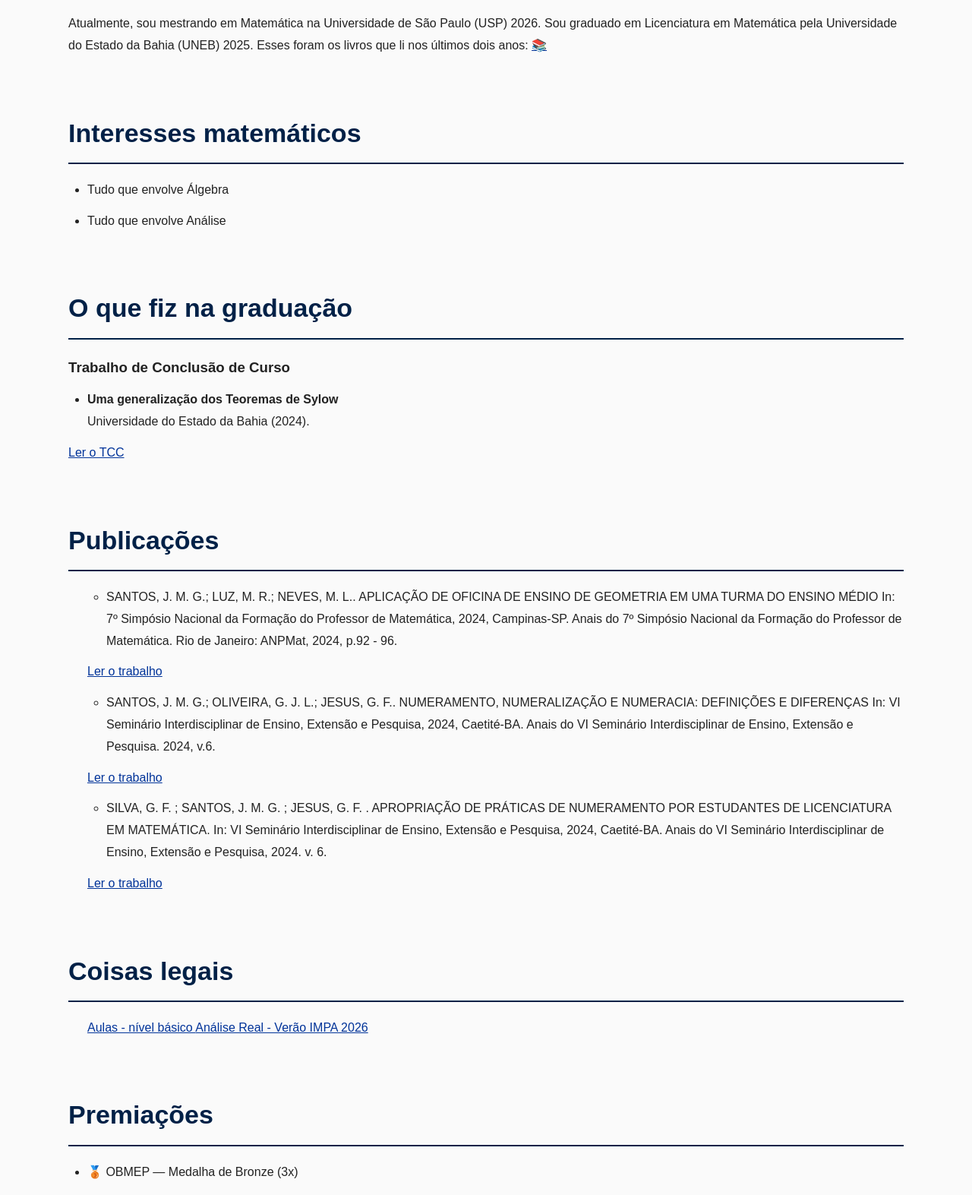
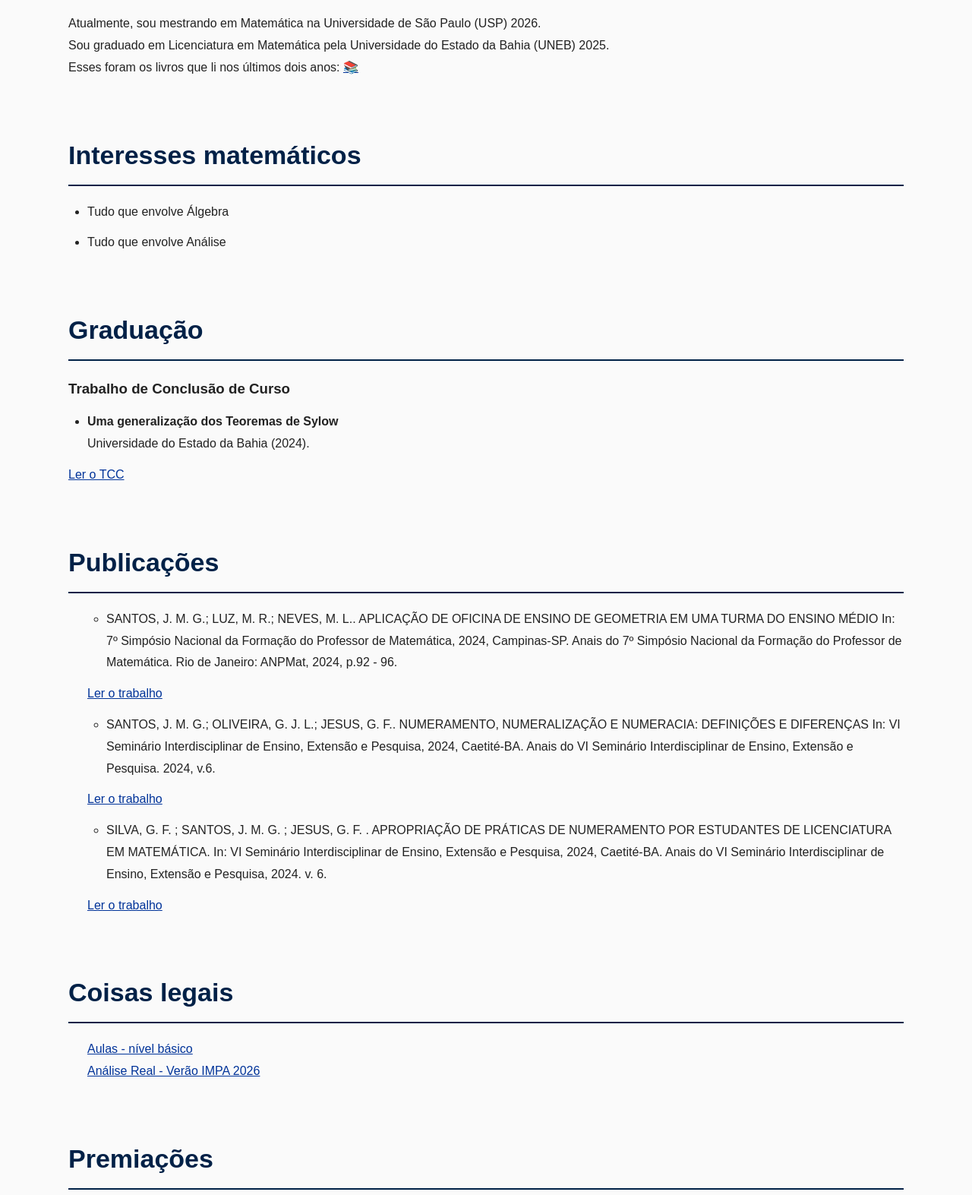
Before and after one commit to cedrikmarcos/jmarcosgsantos, a plain HTML site: page index.html in a window 1280 px wide. Shown: the part 593-2166 px from the top of the page at 76% size. Drawn offline with Linux system fonts and the light colour scheme.

Commit message:
Revise academic section and update resource links
Updated academic section and added links to resources.

```diff
--- a/index.html
+++ b/index.html
@@ -49,7 +49,7 @@ Mestrando em Matemática - USP
 <a href="#teaching">Coisas legais</a>
 
 <a href="#awards">Premiações</a>
-<a href="#academic"> O que escrevi na graduação</a>
+<a href="#academic"> Graduação</a>
 
 
  <a href="#contact">Contato</a>
@@ -65,13 +65,11 @@ Mestrando em Matemática - USP
 <p>
 
 Atualmente, sou mestrando em Matemática na Universidade de São Paulo (USP) 2026.
-Sou graduado em Licenciatura em Matemática pela Universidade do Estado da Bahia (UNEB) 2025.
-Esses foram os livros que li nos últimos dois anos: <a href="https://docs.google.com/spreadsheets/d/1Edw8yPvcrolHWS0l3gQXj95MNG3j7boVmQjgF4lEqXM/edit?usp=sharing" target="_blank">
+</p>
+ <p> Sou graduado em Licenciatura em Matemática pela Universidade do Estado da Bahia (UNEB) 2025.</p>
+<p>Esses foram os livros que li nos últimos dois anos: <a href="https://docs.google.com/spreadsheets/d/1Edw8yPvcrolHWS0l3gQXj95MNG3j7boVmQjgF4lEqXM/edit?usp=sharing" target="_blank">
 📚
-</a>
-
-</p>
-
+</a></p>
 </section>
 
 <section id="research">
@@ -88,7 +86,7 @@ Esses foram os livros que li nos últimos dois anos: <a href="https://docs.googl
 </ul>
 <section id="academic">
 
-<h2> O que fiz na graduação</h2>
+<h2> Graduação</h2>
 
 <h3>Trabalho de Conclusão de Curso</h3>
 
@@ -164,14 +162,14 @@ Interdisciplinar de Ensino, Extensão e Pesquisa, 2024. v. 6.
 
 <ul>
 
+<p> <a href="https://drive.google.com/drive/folders/1zc8TGPvdyj57S4ydtdkPnitU5QwOZDhJ?usp=drive_link" target="_blank">
+Aulas - nível básico
+</a></p>
 
- <a href="https://drive.google.com/drive/folders/1zc8TGPvdyj57S4ydtdkPnitU5QwOZDhJ?usp=drive_link" target="_blank">
-Aulas - nível básico
-</a>
+<p><a href="https://drive.google.com/drive/folders/1jWTZ3IbkQNo6kr9eVy5IUHw8S7u3H8-t?usp=drive_link"target="_blank">
+ Análise Real - Verão IMPA 2026
+ </a></p>
 
-<a href="https://drive.google.com/drive/folders/1jWTZ3IbkQNo6kr9eVy5IUHw8S7u3H8-t?usp=drive_link"target="_blank">
- Análise Real - Verão IMPA 2026
- </a>
 </ul>
 
 </section>
```
